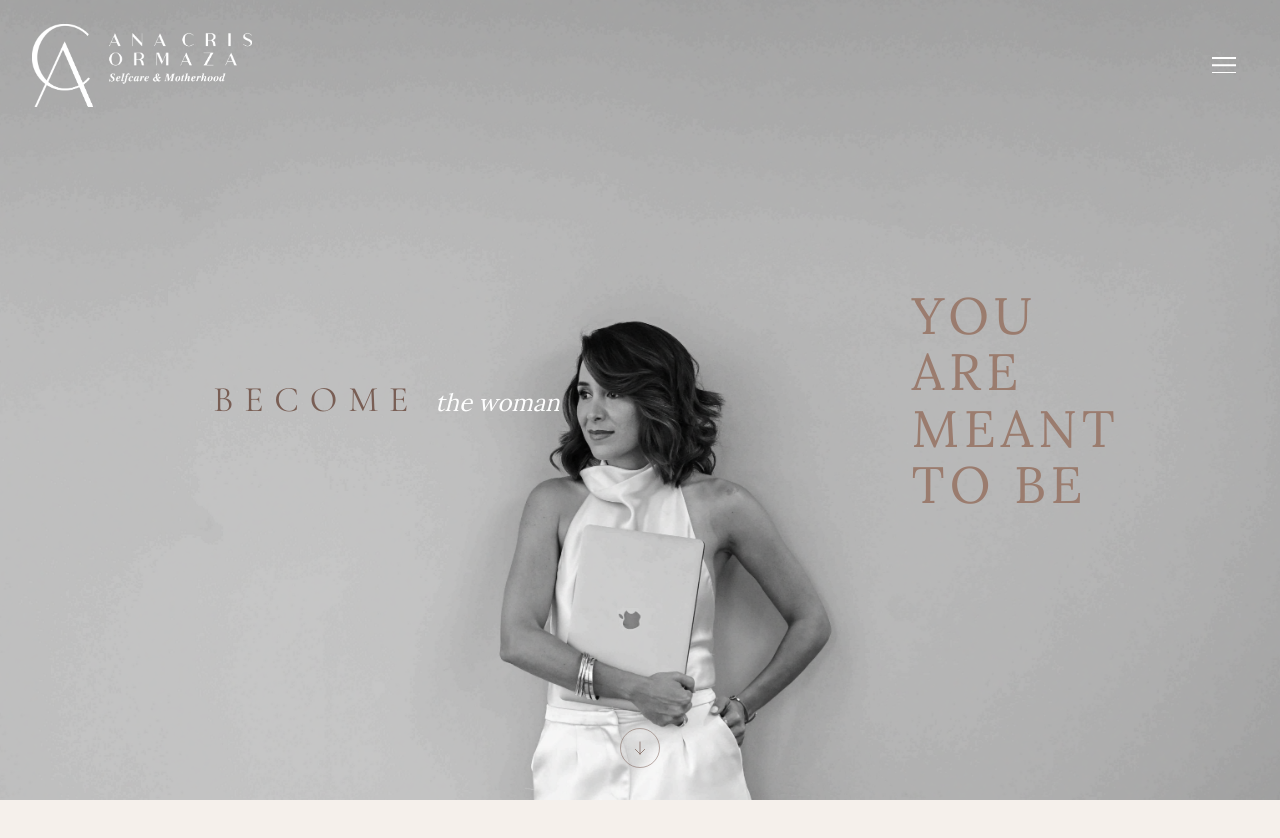
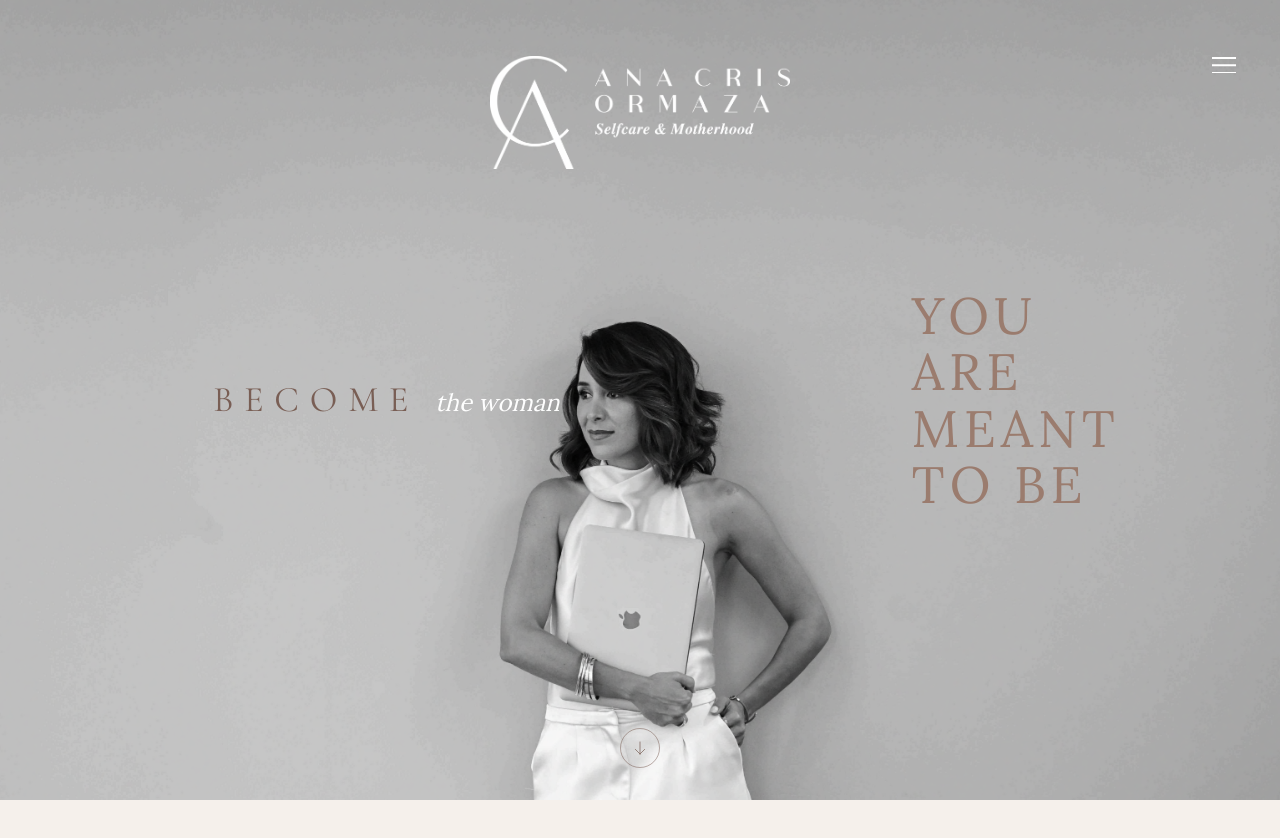
Before and after one commit to desarrolloCoeur/acoh-website, a Next.js app: page / in a window 1280 px wide. Shown: the top 838 px of the page. Built offline with nearby package versions, Linux system fonts and the light colour scheme; grey boxes are pictures that could not be loaded.

Commit message:
centered logo on hero

```diff
--- a/components/header.jsx
+++ b/components/header.jsx
@@ -108,7 +108,7 @@ export default function Header() {
               alt="Ana Cris Ormaza"
               width={isScrolled && !isOpen ? 140 : 220}
               height={isScrolled && !isOpen ? 56 : 88}
-              className={`transition-all duration-500 ${isOpen || !isScrolled ? "brightness-0 invert" : ""}`}
+              className={`transition-all duration-500 ${isOpen || !isScrolled ? "brightness-0 invert opacity-0" : ""}`}
               priority
             />
           </a>
--- a/components/hero.jsx
+++ b/components/hero.jsx
@@ -1,6 +1,6 @@
 "use client";
 
-import { useEffect, useRef } from "react";
+import { useEffect, useRef, useState } from "react";
 import { gsap } from "gsap";
 import { ScrollTrigger } from "gsap/ScrollTrigger";
 import Image from "next/image";
@@ -12,6 +12,15 @@ export default function Hero() {
   const imageRef = useRef(null);
   const leftTextRef = useRef(null);
   const rightTextRef = useRef(null);
+  const [isScrolled, setIsScrolled] = useState(false);
+
+  useEffect(() => {
+    const handleScroll = () => {
+      setIsScrolled(window.scrollY > 50);
+    };
+    window.addEventListener("scroll", handleScroll, { passive: true });
+    return () => window.removeEventListener("scroll", handleScroll);
+  }, []);
 
   useEffect(() => {
     const ctx = gsap.context(() => {
@@ -25,7 +34,7 @@ export default function Hero() {
           duration: 1,
           ease: "power3.out",
           delay: 0.5,
-        }
+        },
       );
 
       // Animate right text lines - simple fade in with stagger
@@ -40,7 +49,7 @@ export default function Hero() {
           stagger: 0.08,
           ease: "power3.out",
           delay: 0.7,
-        }
+        },
       );
 
       // Parallax on image
@@ -70,7 +79,7 @@ export default function Hero() {
             end: "50% top",
             scrub: true,
           },
-        }
+        },
       );
 
       gsap.fromTo(
@@ -86,7 +95,7 @@ export default function Hero() {
             end: "50% top",
             scrub: true,
           },
-        }
+        },
       );
     }, heroRef);
 
@@ -112,6 +121,18 @@ export default function Hero() {
 
       {/* Content Container */}
       <div className="relative z-10 h-full flex items-center">
+        {/* centered logo on scroll */}
+        <div className="absolute top-14 left-1/2 -translate-x-1/2">
+          <Image
+            src="/images/logo.png"
+            alt="Ana Cris Ormaza"
+            width={isScrolled ? 140 : 300}
+            height={isScrolled ? 56 : 168}
+            className={`transition-all duration-500 ${!isScrolled ? "brightness-0 invert" : "opacity-0"}`}
+            priority
+          />
+        </div>
+
         {/* Left Text - "BECOME the woman" */}
         <div
           ref={leftTextRef}
@@ -132,8 +153,10 @@ export default function Hero() {
           ref={rightTextRef}
           className="absolute right-6 md:right-12 lg:right-1/8 top-1/2 -translate-y-1/2 text-left"
         >
-          <div className="font-serif font-light tracking-[0.1em] text-white md:text-[#9A7B6D] leading-[1.1]
-           text-2xl md:text-4xl lg:text-[4vw]">
+          <div
+            className="font-serif font-light tracking-[0.1em] text-white md:text-[#9A7B6D] leading-[1.1]
+           text-2xl md:text-4xl lg:text-[4vw]"
+          >
             <div className="right-line">YOU</div>
             <div className="right-line">ARE</div>
             <div className="right-line">MEANT</div>
```
Also changed, not shown: 1 other file (tests, documents, lock files or other folders).
